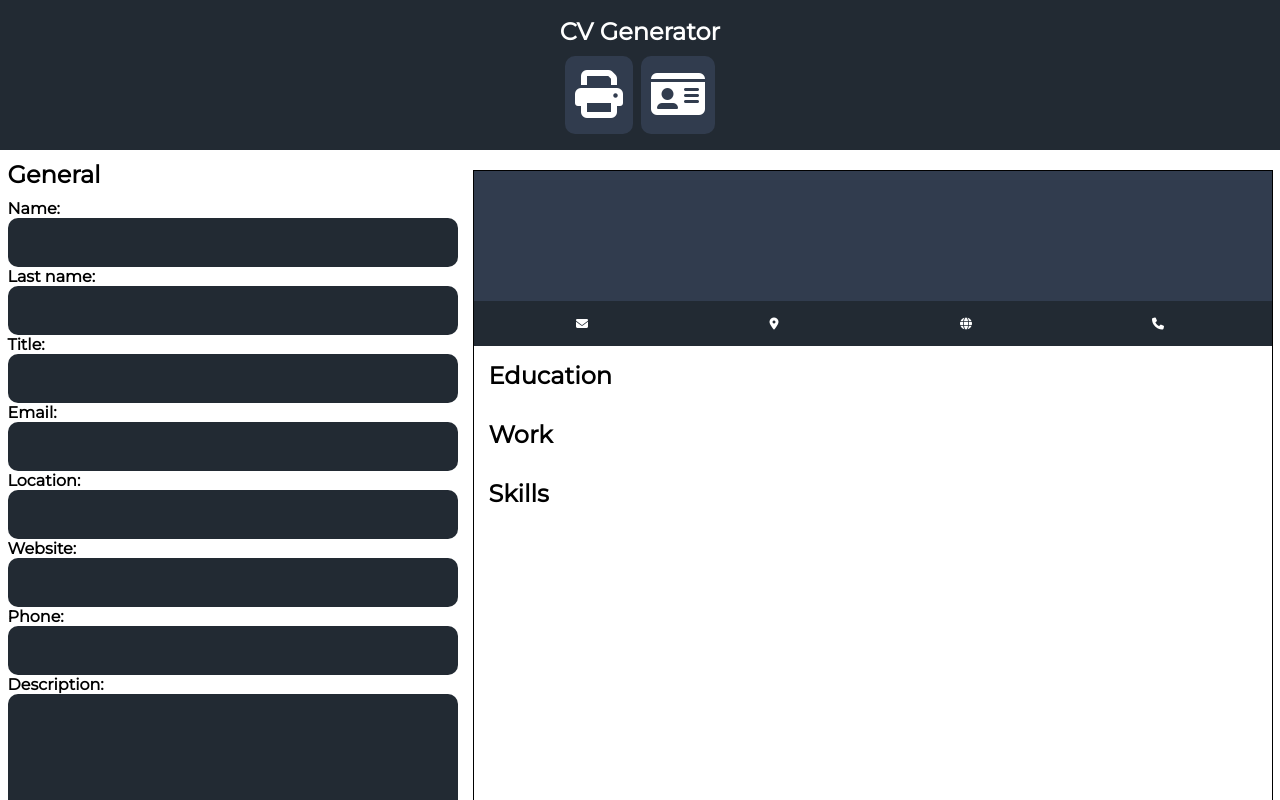
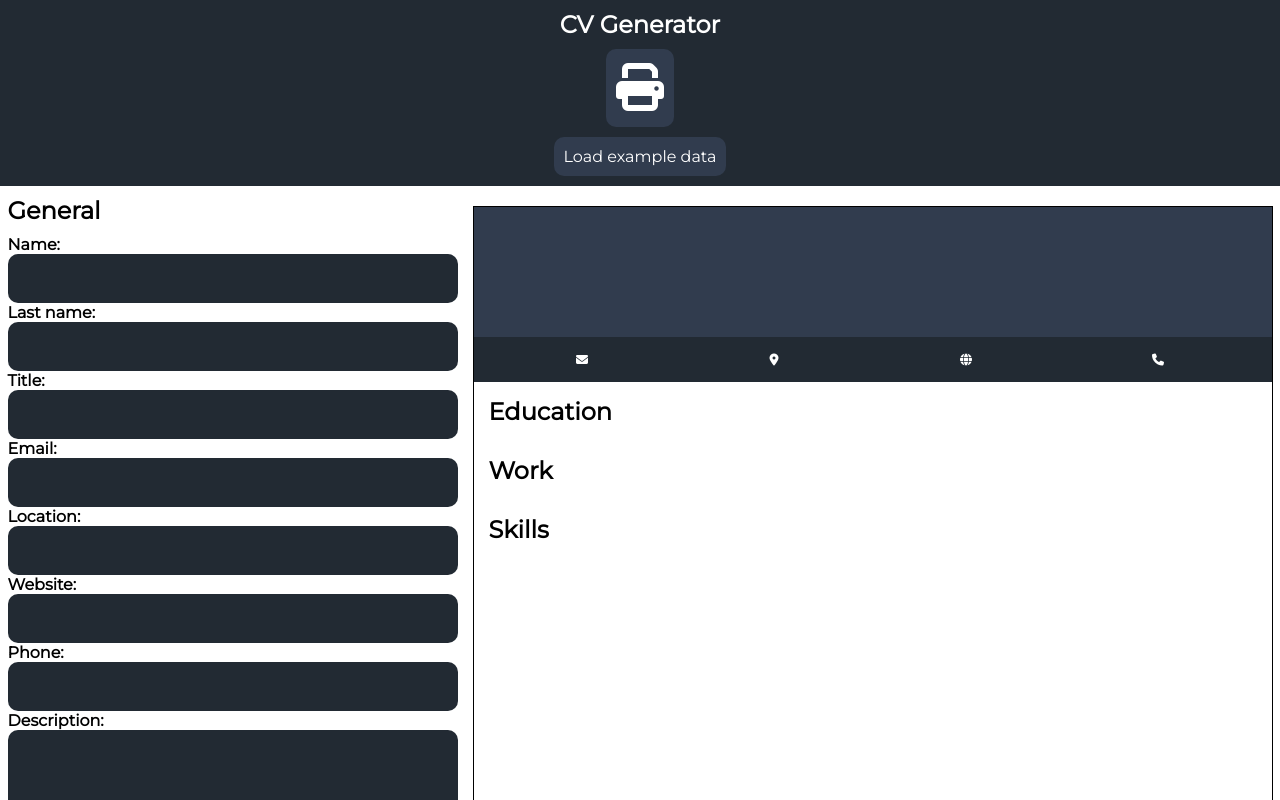
Before and after one commit to urosrelic/cv-app-react, a React (Vite) app: page / in a window 1280 px wide. Shown: the top 800 px of the page. Built offline with nearby package versions, Linux system fonts and the light colour scheme; a web font is replaced by a local one.

Commit message:
feat: add example data

```diff
--- a/src/App.jsx
+++ b/src/App.jsx
@@ -1,8 +1,9 @@
 import { useState } from "react";
 import { Editor } from "./components/Editor";
 import { Preview } from "./components/Preview";
+import { Navbar } from "./components/Navbar";
+import exampleData from "./constants/exampleData";
 import "./styles.css";
-import { Navbar } from "./components/Navbar";
 
 function App() {
   const [generalData, setGeneralData] = useState({
@@ -17,16 +18,19 @@ function App() {
   });
 
   const [educationData, setEducationData] = useState([]);
-
   const [workData, setWorkData] = useState([]);
-
   const [skillsData, setSkillsData] = useState([]);
 
-  console.log(generalData);
+  const loadExampleData = () => {
+    setGeneralData(exampleData.generalData);
+    setEducationData(exampleData.educationData);
+    setWorkData(exampleData.workData);
+    setSkillsData(exampleData.skillsData);
+  };
 
   return (
     <div className='App'>
-      <Navbar />
+      <Navbar loadExampleData={loadExampleData} />
       <div className='content'>
         <Editor
           setGeneralData={setGeneralData}
--- a/src/components/Navbar.jsx
+++ b/src/components/Navbar.jsx
@@ -1,4 +1,4 @@
-export const Navbar = () => {
+export const Navbar = ({ loadExampleData }) => {
   const handlePrint = () => {
     window.print();
   };
@@ -11,8 +11,8 @@ export const Navbar = () => {
           <div id='print-btn' onClick={handlePrint}>
             <i className='fa-solid fa-print'></i>
           </div>
-          <div id='load-example-btn'>
-            <i className='fa-solid fa-id-card'></i>
+          <div id='load-example-btn' onClick={loadExampleData}>
+            Load example data
           </div>
         </div>
       </nav>
--- /dev/null
+++ b/src/constants/exampleData.js
@@ -0,0 +1,47 @@
+const exampleData = {
+  generalData: {
+    name: "John",
+    lastName: "Doe",
+    title: "Software Engineer",
+    email: "john.doe@example.com",
+    location: "City, Country",
+    website: "www.johndoe.com",
+    phone: "123-456-7890",
+    description: "Experienced software engineer passionate about coding.",
+  },
+  educationData: [
+    {
+      id: "1",
+      school: "University XYZ",
+      degree: "Bachelor's in Computer Science",
+      startDate: "2016-09-01",
+      endDate: "2020-06-30",
+      student: false,
+    },
+  ],
+  workData: [
+    {
+      id: "1",
+      institutionName: "Tech Co",
+      position: "Senior Software Engineer",
+      startDate: "2018-01-01",
+      endDate: "2022-12-31",
+    },
+  ],
+  skillsData: [
+    {
+      id: "1",
+      type: "JavaScript",
+    },
+    {
+      id: "2",
+      type: "React",
+    },
+    {
+      id: "3",
+      type: "Node.js",
+    },
+  ],
+};
+
+export default exampleData;
--- a/src/styles.css
+++ b/src/styles.css
@@ -49,7 +49,7 @@
 
 /* Navbar */
 .navbar {
-  height: 150px;
+  padding: 10px;
   background-color: #222a33;
 }
 
@@ -63,21 +63,30 @@
 }
 
 .buttons {
-  width: 150px;
+  width: 250px;
   display: flex;
-  flex-direction: row;
+  flex-direction: column;
   justify-content: space-between;
   align-items: center;
 }
 
-#print-btn,
+#print-btn {
+  padding: 10px;
+  margin-top: 10px;
+  color: #ffffff;
+  background-color: #313c4e;
+  border-radius: 10px;
+  font-size: 48px;
+  transition: ease-in-out 0.2s;
+  cursor: pointer;
+}
+
 #load-example-btn {
   padding: 10px;
   margin-top: 10px;
   color: #ffffff;
   background-color: #313c4e;
   border-radius: 10px;
-  font-size: 48px;
   transition: ease-in-out 0.2s;
   cursor: pointer;
 }
```
